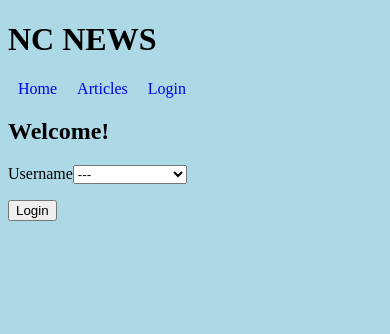
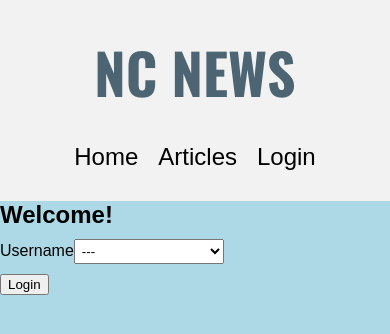
Before and after one commit to fabiodplacerda/fe-nc-news, a React (Vite) app: page / in a window 390 px wide. Shown: the top 334 px of the page. Built offline with nearby package versions, Linux system fonts and the light colour scheme.

Commit message:
styles for homepage

```diff
--- a/src/index.css
+++ b/src/index.css
@@ -1,6 +1,15 @@
+@import url('https://fonts.googleapis.com/css2?family=Oswald:wght@700&display=swap');
+
 * {
   list-style-type: none;
   scroll-behavior: smooth;
+  margin: 0;
+  font-family: Arial, Helvetica, sans-serif;
+}
+
+body {
+  height: 100vh;
+  font-size: 16px;
 }
 
 ul {
@@ -13,6 +22,171 @@ nav a {
 
 a {
   text-decoration: none;
+  color: #000;
+}
+
+/* #### Homepage styles */
+
+#homepage {
+  height: 100vh;
+  background-image: url('./components/assets/main-page-img.jpg');
+  background-size: cover;
+  position: absolute;
+  top: 0;
+  right: 0;
+  bottom: 0;
+  left: 0;
+  display: flex;
+  align-items: center;
+}
+
+#homepage::before {
+  content: '';
+  position: absolute;
+  top: 0;
+  right: 0;
+  bottom: 0;
+  left: 0;
+  background-color: rgba(0, 0, 0, 0.4);
+}
+
+.welcome-page-text {
+  color: #fff;
+  text-align: center;
+  z-index: 10;
+  width: 65%;
+}
+
+.welcome-page-text h1 {
+  font-size: 3.125rem;
+}
+.welcome-page-text p {
+  margin-top: 20px;
+  font-size: 30px;
+}
+
+.login-container {
+  background-color: #1e3340;
+  width: 35%;
+  height: 100vh;
+  position: absolute;
+  right: 0;
+  display: flex;
+  flex-direction: column;
+  justify-content: center;
+  align-items: center;
+}
+
+.welcome-user-text {
+  margin-bottom: 50px;
+  font-size: 2.19rem;
+  color: #fff;
+}
+
+.login-form {
+  display: flex;
+  flex-direction: column;
+  text-align: center;
+  font-size: 1.44rem;
+}
+
+.login-form label {
+  margin-bottom: 10px;
+  color: #fff;
+}
+
+#username {
+  padding: 3px;
+  margin: 10px auto;
+  width: 150px;
+}
+
+.login-form button {
+  width: 50px;
+  margin: 0 auto;
+}
+
+.login-error-msg {
+  color: red;
+  margin-bottom: 10px;
+}
+/* #### Homepage styles */
+
+/* #### Header styles */
+header {
+  background-color: #f2f2f2;
+  display: flex;
+  flex-direction: column;
+  align-items: center;
+  padding: 30px;
+}
+
+header h1 {
+  color: #4d6473;
+  text-align: center;
+  padding-bottom: 30px;
+  font-size: 3.5rem;
+  font-family: 'Oswald', sans-serif;
+}
+
+header nav {
+  font-size: 1.5rem;
+}
+/* #### Header styles */
+
+/* #### Articles styles */
+#articles {
+  display: flex;
+  flex-direction: column;
+  align-items: center;
+  background-color: #f2f2f2;
+}
+
+.articles-h2 {
+  margin-bottom: 20px;
+  font-size: 1.6rem;
+}
+
+#articles-list {
+  display: flex;
+  justify-content: center;
+  flex-wrap: wrap;
+}
+
+.article-card {
+  width: 500px;
+  border: 1px solid black;
+  margin: 10px;
+  text-align: center;
+  border-radius: 10px;
+}
+
+.article-card-img {
+  width: 300px;
+}
+
+@media only screen and (max-width: 507px) {
+  body {
+    background-color: lightblue;
+  }
+
+  .article-title {
+    font-size: 16px;
+  }
+  .article-card {
+    width: 400px;
+  }
+  .article-card-img {
+    width: 100px;
+  }
+}
+@media only screen and (max-width: 404px) {
+  body {
+    background-color: lightblue;
+  }
+  .article-card {
+    width: 300px;
+  }
 }
 
 .topic-link {
```
